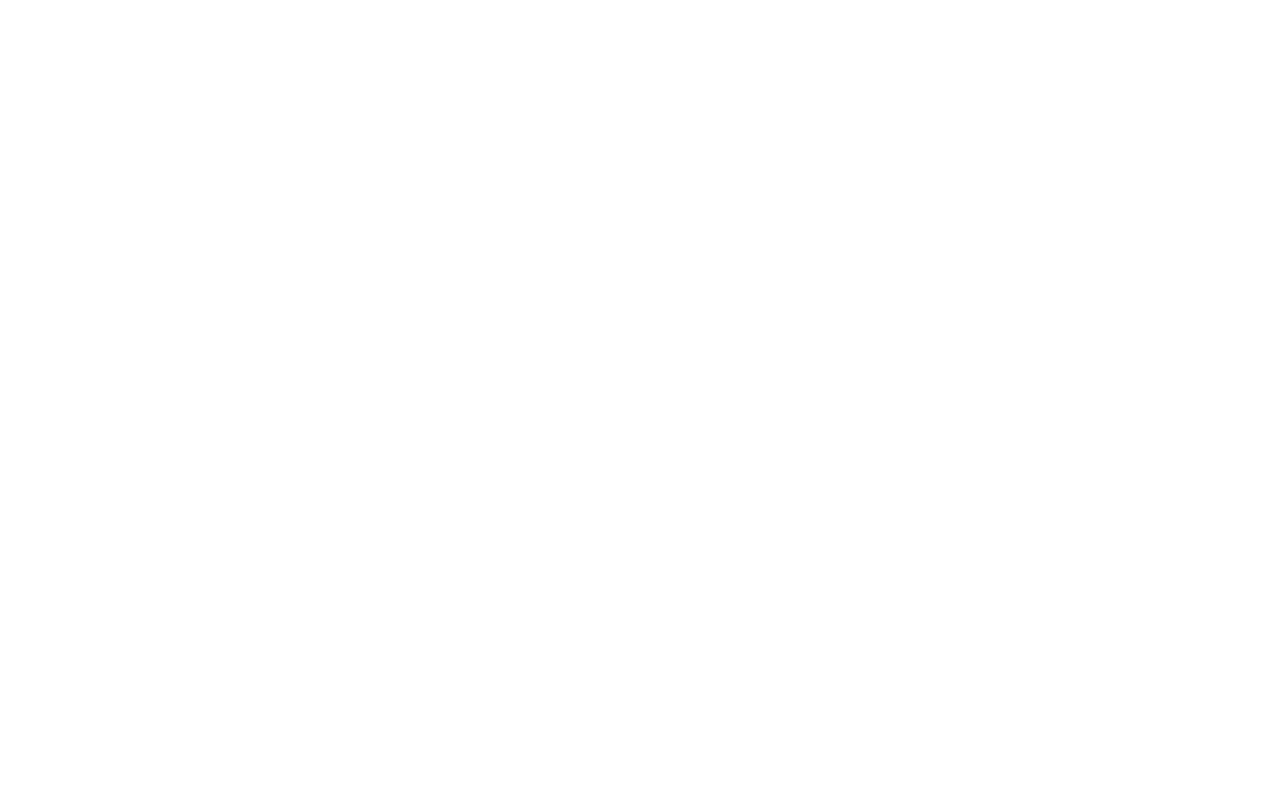
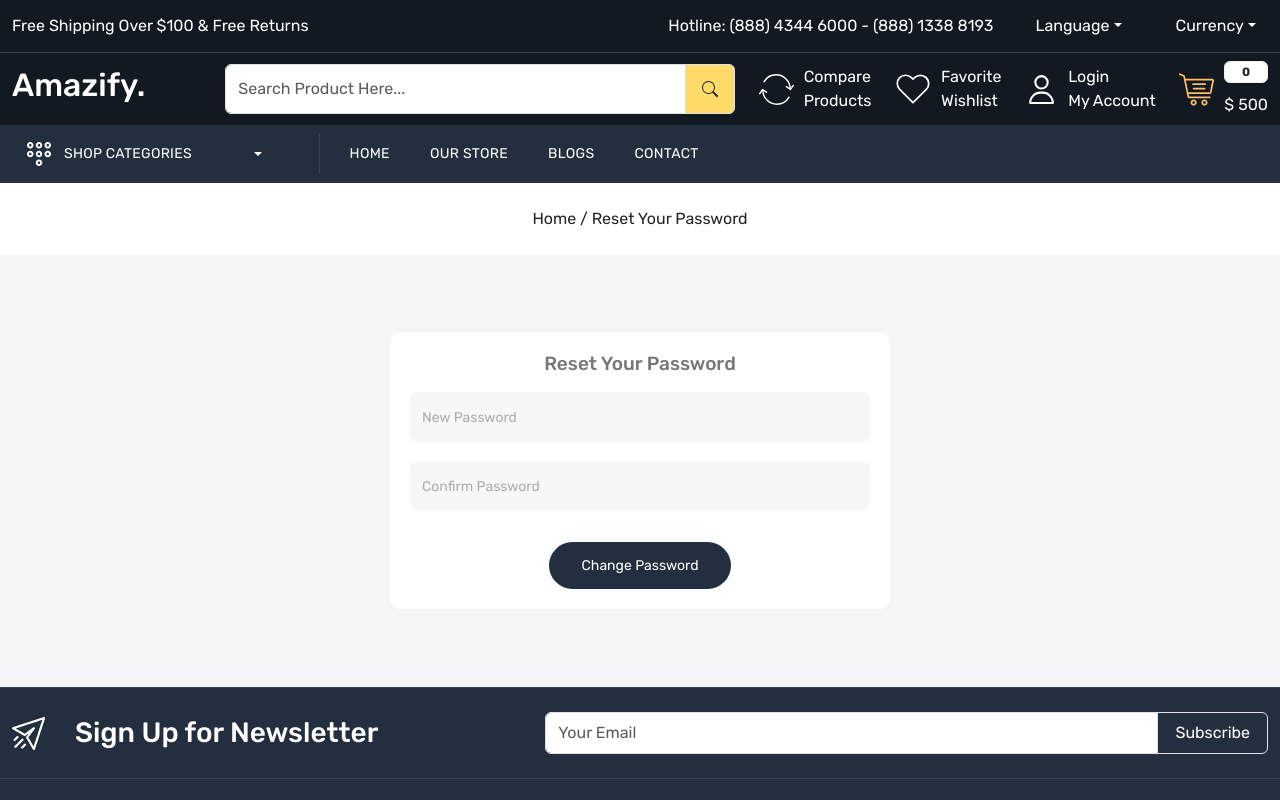
Before and after one commit to ssengar13/E-Commerce-App-Frontend, a React (Create React App) app: page /reset-password in a window 1280 px wide. Before the commit this address had no page. Shown: the top 800 px of the page. Built offline with nearby package versions, Linux system fonts and the light colour scheme.

Commit message:
reset password Page Completed

```diff
--- a/src/App.js
+++ b/src/App.js
@@ -12,6 +12,7 @@
 import Login from './pages/Login'
 import Forgotpassword from './pages/Forgotpassword';
 import Signup from './pages/Signup';
+import Resetpassword from './pages/Resetpassword';
 
 function App() {
   return (
@@ -28,6 +29,7 @@
           <Route path='login' element={<Login />} />
           <Route path='forgot-password' element={<Forgotpassword />} />
           <Route path='signup' element={<Signup />} />
+          <Route path='reset-password' element={<Resetpassword />} />
         </Route>
       </Routes>
     </BrowserRouter>
--- /dev/null
+++ b/src/pages/Resetpassword.js
@@ -0,0 +1,37 @@
+import React from 'react'
+import BreadCrumb from '../components/BreadCrumb'
+import Meta from '../components/Meta'
+import { Link } from 'react-router-dom'
+
+const Resetpassword = () => {
+    return (
+        <>
+            <Meta title="Reset Your Password - Secure Recovery | Amazify" />
+            <BreadCrumb title="Reset Your Password" />
+            <div className="login-wrapper home-wrapper-2 py-5">
+                <div className="row">
+                    <div className="col-12">
+                        <div className="auth-card">
+                            <h3 className='text-center mb-3'>Reset Your Password</h3>
+                            <form action="" className='d-flex flex-column gap-15'>
+                                <div>
+                                    <input type="password" name='password' placeholder='New Password' className='form-control' />
+                                </div>
+                                <div className='mt-1'>
+                                    <input type="password" name='confirm-password' placeholder='Confirm Password' className='form-control' />
+                                </div>
+                                <div>
+                                    <div className='mt-3 d-flex justify-content-center gap-15 align-items-center'>
+                                        <button className='button border-0'>Change Password</button>
+                                    </div>
+                                </div>
+                            </form>
+                        </div>
+                    </div>
+                </div>
+            </div>
+        </>
+    )
+}
+
+export default Resetpassword
```
